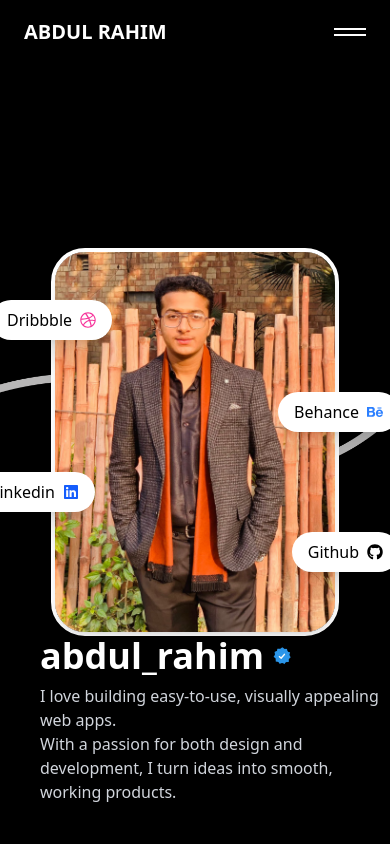
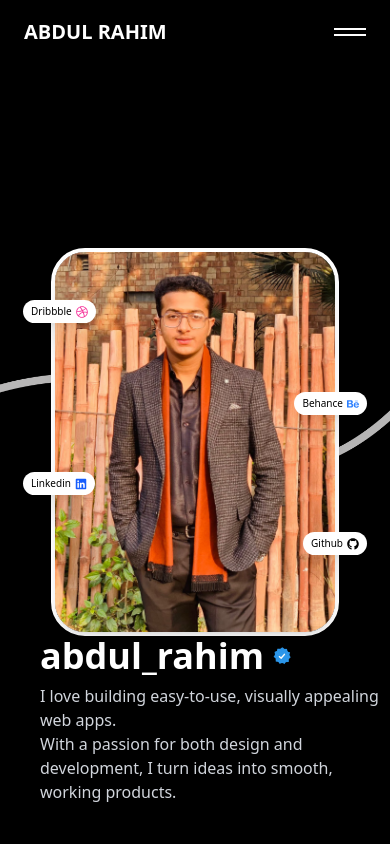
Before and after one commit to abdul-rahim-amir/abdulrahim, a React (Vite) app: page / in a window 390 px wide. Shown: the top 844 px of the page. Built offline with nearby package versions, Linux system fonts and the light colour scheme.

Commit message:
Responsiveness done

```diff
--- a/src/components/Contact.jsx
+++ b/src/components/Contact.jsx
@@ -1,5 +1,12 @@
 import React from 'react';
-import { FaPhoneAlt, FaEnvelope, FaGithub, FaLinkedin, FaDribbble, FaBehance } from 'react-icons/fa';
+import {
+    FaWhatsapp,
+    FaEnvelope,
+    FaGithub,
+    FaLinkedin,
+    FaDribbble,
+    FaBehance,
+} from 'react-icons/fa';
 
 export default function Contact() {
     return (
@@ -15,12 +22,24 @@ export default function Contact() {
                     {/* Left: Contact Details */}
                     <div className="flex-1 space-y-6">
                         <div className="flex items-center gap-4">
-                            <FaPhoneAlt className="text-white text-lg" />
-                            <span className="text-gray-300 text-lg">+92 324 7219681</span>
+                            <FaWhatsapp className="text-green-500 text-lg" />
+                            <a
+                                href="https://wa.me/923247219681"
+                                target="_blank"
+                                rel="noopener noreferrer"
+                                className="text-gray-300 text-lg hover:text-white transition"
+                            >
+                                +92 324 7219681
+                            </a>
                         </div>
                         <div className="flex items-center gap-4">
                             <FaEnvelope className="text-white text-lg" />
-                            <span className="text-gray-300 text-lg">chaudharyabdulrahimamir@gmail.com</span>
+                            <a
+                                href="mailto:chaudharyabdulrahimamir@gmail.com"
+                                className="text-gray-300 text-lg hover:text-white transition"
+                            >
+                                chaudharyabdulrahimamir@gmail.com
+                            </a>
                         </div>
                     </div>
 
--- a/src/components/HeroSection.jsx
+++ b/src/components/HeroSection.jsx
@@ -10,14 +10,19 @@ export default function HeroSection() {
         <div className="flex flex-col items-center justify-center p-4 relative min-h-screen">
             <Header />
             <BackgroundImage />
+
+            {/* Profile Section */}
             <div className="relative z-10 mt-10 md:mt-20">
-                <div className="rounded-[34px] border-4 border-white">
+                <div className="rounded-[34px] border-4 border-white relative">
+                    {/* Social Links - positioned inside the border with responsive positioning */}
                     <div className="relative top-20">
                         <SocialLinks />
                     </div>
                     <ProfileImage />
                 </div>
             </div>
+
+            {/* Intro Text */}
             <IntroText />
         </div>
     );
--- a/src/components/SocialLinks.jsx
+++ b/src/components/SocialLinks.jsx
@@ -4,40 +4,48 @@ import { FaDribbble, FaLinkedin, FaBehance, FaGithub } from "react-icons/fa";
 export default function SocialLinks() {
     return (
         <>
+            {/* Dribbble - Top Left */}
+            <a
+                href="https://dribbble.com/emrahim"
+                target="_blank"
+                rel="noopener noreferrer"
+                className="absolute -top-8 -left-8 md:-top-8 md:-left-16 bg-white text-black px-2 py-1 md:px-4 md:py-2 rounded-full shadow-xl flex items-center gap-1 md:gap-2 z-50 hover:text-pink-500 transition-colors duration-300 text-[10px] md:text-sm"
+            >
+                <span className="block md:inline">Dribbble</span>
+                <FaDribbble className="text-pink-500 group-hover:text-white text-xs md:text-base" />
+            </a>
+
+            {/* Behance - Top Right */}
+            <a
+                href="https://www.behance.net/abdulrahim170"
+                target="_blank"
+                rel="noopener noreferrer"
+                className="absolute top-[60px] -right-8 md:top-[60px] md:-right-16 bg-white text-black px-2 py-1 md:px-4 md:py-2 rounded-full shadow-xl flex items-center gap-1 md:gap-2 z-50 hover:text-blue-500 transition-colors duration-300 text-[10px] md:text-sm"
+            >
+                <span className="block md:inline">Behance</span>
+                <FaBehance className="text-blue-500 group-hover:text-white text-xs md:text-base" />
+            </a>
+
+            {/* LinkedIn - Middle Left */}
             <a
                 href="https://www.linkedin.com/in/abdulrahimamir/"
                 target="_blank"
                 rel="noopener noreferrer"
-                className="absolute top-[140px] -left-20 bg-white text-black px-4 py-2 rounded-full shadow-xl flex items-center gap-2 z-50 hover:text-blue-600 transition-colors duration-300"
+                className="absolute top-[140px] -left-8 md:top-[140px] md:-left-20 bg-white text-black px-2 py-1 md:px-4 md:py-2 rounded-full shadow-xl flex items-center gap-1 md:gap-2 z-50 hover:text-blue-600 transition-colors duration-300 text-[10px] md:text-sm"
             >
-                Linkedin <FaLinkedin className="text-blue-600 group-hover:text-white" />
+                <span className="block md:inline">Linkedin</span>
+                <FaLinkedin className="text-blue-600 group-hover:text-white text-xs md:text-base" />
             </a>
 
-            <a
-                href="https://www.behance.net/abdulrahim170"
-                target="_blank"
-                rel="noopener noreferrer"
-                className="absolute top-[60px] -right-16 bg-white text-black px-4 py-2 rounded-full shadow-xl flex items-center gap-2 z-50 hover:text-blue-500 transition-colors duration-300"
-            >
-                Behance <FaBehance className="text-blue-500 group-hover:text-white" />
-            </a>
-
+            {/* GitHub - Bottom Right */}
             <a
                 href="https://github.com/abdul-rahim-amir"
                 target="_blank"
                 rel="noopener noreferrer"
-                className="absolute top-[200px] -right-16 bg-white text-black px-4 py-2 rounded-full shadow-xl flex items-center gap-2 z-50 hover:text-black transition-colors duration-300"
+                className="absolute top-[200px] -right-8 md:top-[200px] md:-right-16 bg-white text-black px-2 py-1 md:px-4 md:py-2 rounded-full shadow-xl flex items-center gap-1 md:gap-2 z-50 hover:text-black transition-colors duration-300 text-[10px] md:text-sm"
             >
-                Github <FaGithub className="text-black group-hover:text-white" />
-            </a>
-
-            <a
-                href="https://dribbble.com/emrahim"
-                target="_blank"
-                rel="noopener noreferrer"
-                className="absolute -top-8 -left-16 bg-white text-black px-4 py-2 rounded-full shadow-xl flex items-center gap-2 z-50 hover:text-pink-500 transition-colors duration-300"
-            >
-                Dribbble <FaDribbble className="text-pink-500 group-hover:text-white" />
+                <span className="block md:inline">Github</span>
+                <FaGithub className="text-black group-hover:text-white text-xs md:text-base" />
             </a>
         </>
     );
```
